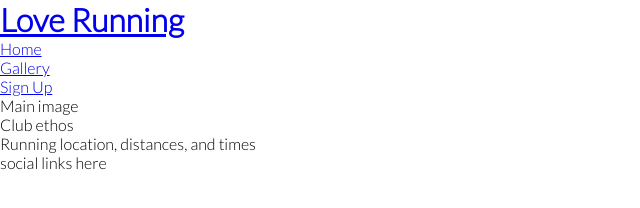
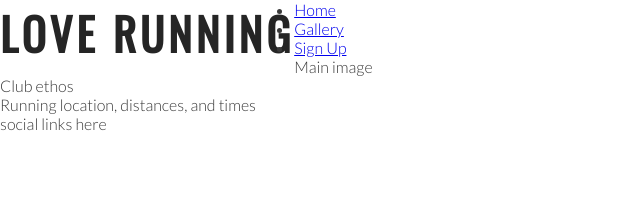
Before and after one commit to keironchaudhry/love-running, a plain HTML site: page index.html in a window 1280 px wide. Shown: the whole page, without its empty margins (0-640 px from the left). Drawn offline with nearby package versions, Linux system fonts and the light colour scheme.

Commit message:
Add style for headings and logo

```diff
--- a/assets/css/style.css
+++ b/assets/css/style.css
@@ -9,4 +9,19 @@
 body {
     font-family: Lato, 'sans-serif';
     font-weight: 300;
+    color: #3a3a3a;
 }
+
+/* headings and logos */
+
+h1, h2 {
+    font-family: Oswald, 'sans-serif';
+    text-transform: uppercase;
+    letter-spacing: 4px;
+    color: #252525;
+}
+
+#logo {
+    float: left;
+    font-size: 280%;
+}
--- a/index.html
+++ b/index.html
@@ -15,7 +15,7 @@
 <body>
     <header>
         <a href="index.html">
-            <h1>Love Running</h1>
+            <h1 id="logo">Love Running</h1>
         </a>
         <nav>
             <ul>
```
